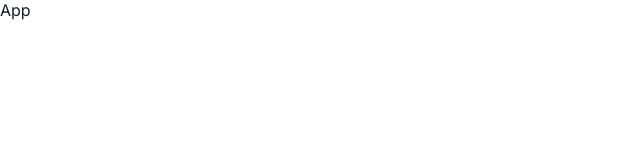
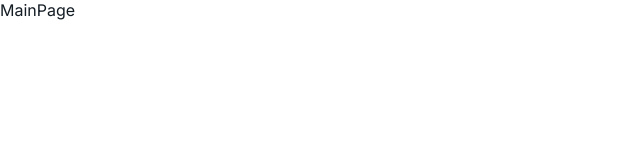
Before and after one commit to DeadDPie/leasing-subbotina-shift-2026, a React (Vite) app: page / in a window 1280 px wide. Shown: the top 160 px of the page, without its empty margins (0-640 px from the left). Built offline with nearby package versions, Linux system fonts and the light colour scheme.

Commit message:
feat: add routing

```diff
--- a/src/app/App.tsx
+++ b/src/app/App.tsx
@@ -1,5 +1,14 @@
+import { Suspense } from "react";
+import { AppRouter } from "@/shared/providers";
+
 function App() {
-	return <div className="app">App</div>;
+	return (
+		<div className="app">
+			<Suspense fallback={<div>loading...</div>}>
+				<AppRouter />
+			</Suspense>
+		</div>
+	);
 }
 
 export default App;
--- a/src/main.tsx
+++ b/src/main.tsx
@@ -2,9 +2,12 @@ import { StrictMode } from "react";
 import { createRoot } from "react-dom/client";
 import "@app/styles/index.css";
 import App from "@app/App";
+import { BrowserRouter } from "react-router-dom";
 
 createRoot(document.getElementById("root")!).render(
 	<StrictMode>
-		<App />
+		<BrowserRouter>
+			<App />
+		</BrowserRouter>
 	</StrictMode>,
 );
--- /dev/null
+++ b/src/pages/CarPage/CarPage.tsx
@@ -0,0 +1,3 @@
+export default function CarPage() {
+	return <main>CarPage</main>;
+}
--- /dev/null
+++ b/src/pages/MainPage/MainPage.tsx
@@ -0,0 +1,3 @@
+export default function MainPage() {
+	return <main>MainPage</main>;
+}
--- /dev/null
+++ b/src/shared/constants/router.tsx
@@ -0,0 +1,24 @@
+import type { RouteProps } from "react-router-dom";
+import CarPage from "../../pages/CarPage/CarPage";
+import MainPage from "../../pages/MainPage/MainPage";
+
+export enum AppRoutes {
+	MAIN = "main",
+	CAR = "car",
+}
+
+export const RoutePath: Record<AppRoutes, string> = {
+	[AppRoutes.MAIN]: "/",
+	[AppRoutes.CAR]: "/car",
+};
+
+export const ROUTES: Record<AppRoutes, RouteProps> = {
+	[AppRoutes.MAIN]: {
+		path: RoutePath[AppRoutes.MAIN],
+		element: <MainPage />,
+	},
+	[AppRoutes.CAR]: {
+		path: RoutePath[AppRoutes.CAR],
+		element: <CarPage />,
+	},
+};
--- /dev/null
+++ b/src/shared/providers/index.ts
@@ -0,0 +1 @@
+export { AppRouter } from "./router/AppRouter.tsx";
--- /dev/null
+++ b/src/shared/providers/router/AppRouter.tsx
@@ -0,0 +1,15 @@
+import { Suspense } from "react";
+import { Route, Routes } from "react-router-dom";
+import { ROUTES } from "../../constants/router";
+
+export const AppRouter = () => {
+	return (
+		<Suspense fallback={<div>loading...</div>}>
+			<Routes>
+				{Object.values(ROUTES).map(({ element, path }) => (
+					<Route key={path} path={path} element={element} />
+				))}
+			</Routes>
+		</Suspense>
+	);
+};
```
